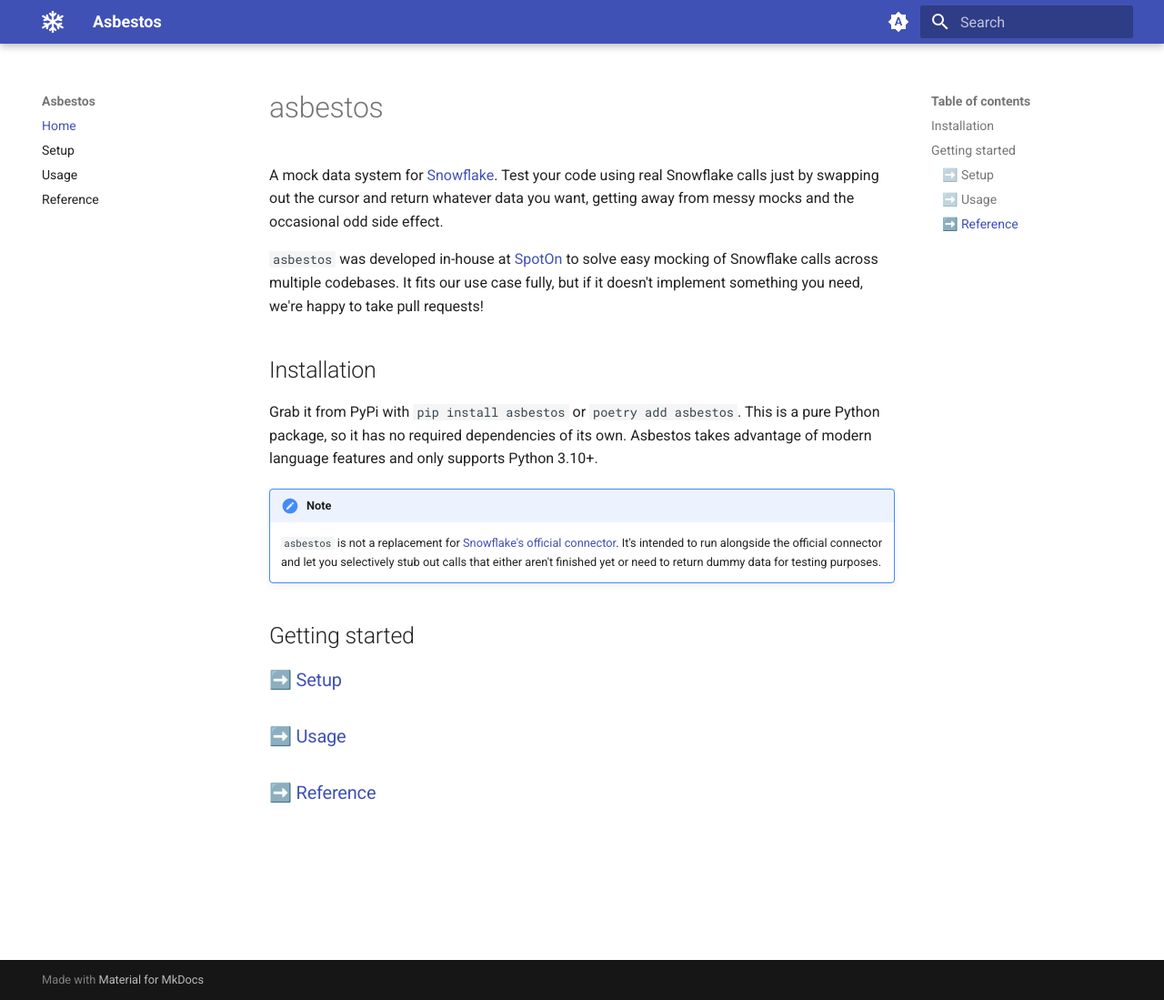
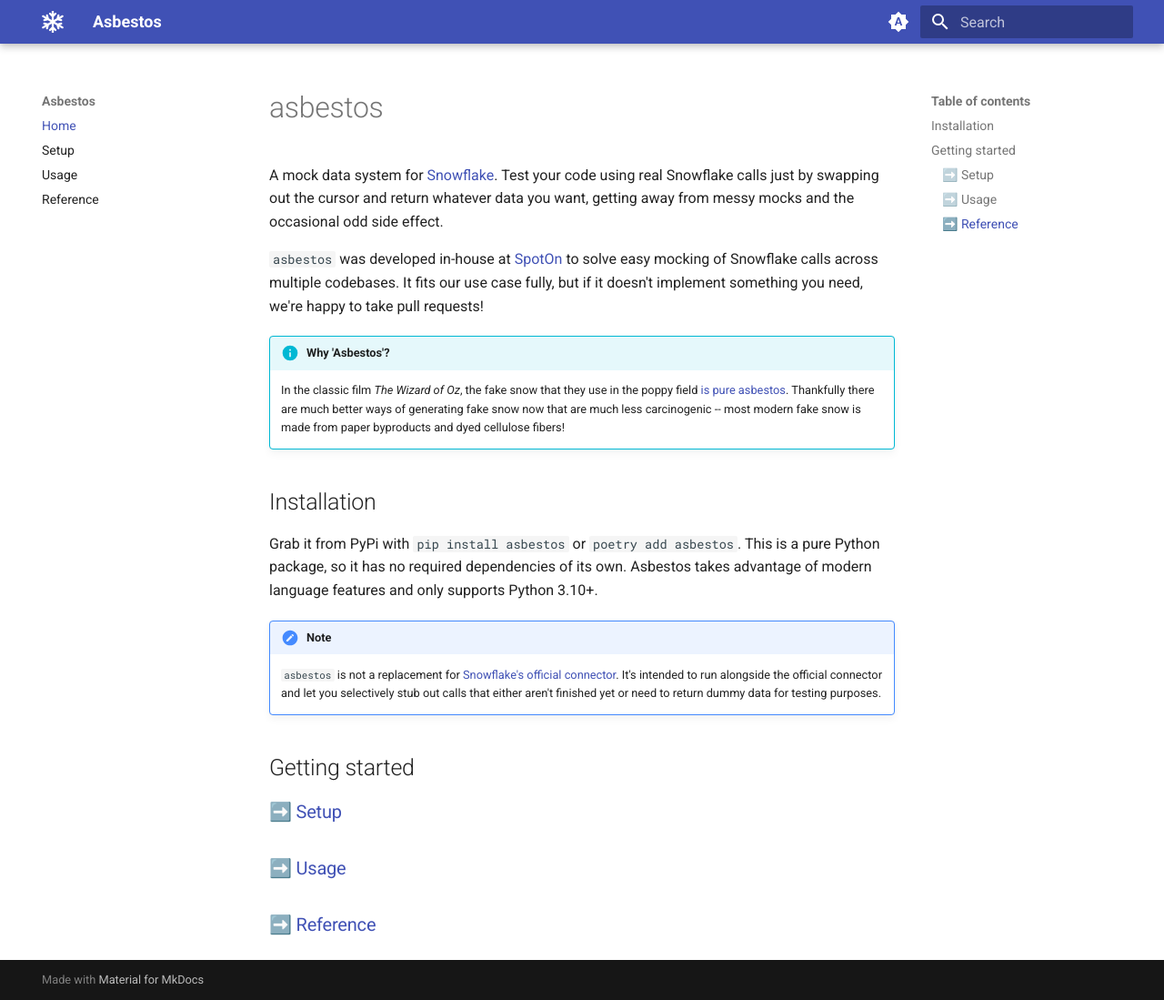
Before and after one commit to SpotOnInc/asbestos, an MkDocs documentation site: the page built from docs/index.md, in a window 1280 px wide and 1099 px high. Shown: the whole window at 91% size. Built offline with MkDocs 1.6.1 and Material for MkDocs 9.7.7, drawn with Linux system fonts in a browser that asks for light colours.

Commit message:
:memo: Add note about name

```diff
--- a/docs/index.md
+++ b/docs/index.md
@@ -3,6 +3,10 @@
 A mock data system for [Snowflake](https://www.snowflake.com/en/). Test your code using real Snowflake calls just by swapping out the cursor and return whatever data you want, getting away from messy mocks and the occasional odd side effect.
 
 `asbestos` was developed in-house at [SpotOn](https://www.spoton.com/) to solve easy mocking of Snowflake calls across multiple codebases. It fits our use case fully, but if it doesn't implement something you need, we're happy to take pull requests!
+
+!!! info "Why 'Asbestos'?"
+
+    In the classic film _The Wizard of Oz_, the fake snow that they use in the poppy field [is pure asbestos](https://movieweb.com/wizard-of-oz-snow-asbestos/). Thankfully there are much better ways of generating fake snow now that are much less carcinogenic -- most modern fake snow is made from paper byproducts and dyed cellulose fibers!
 
 ## Installation
 
```
